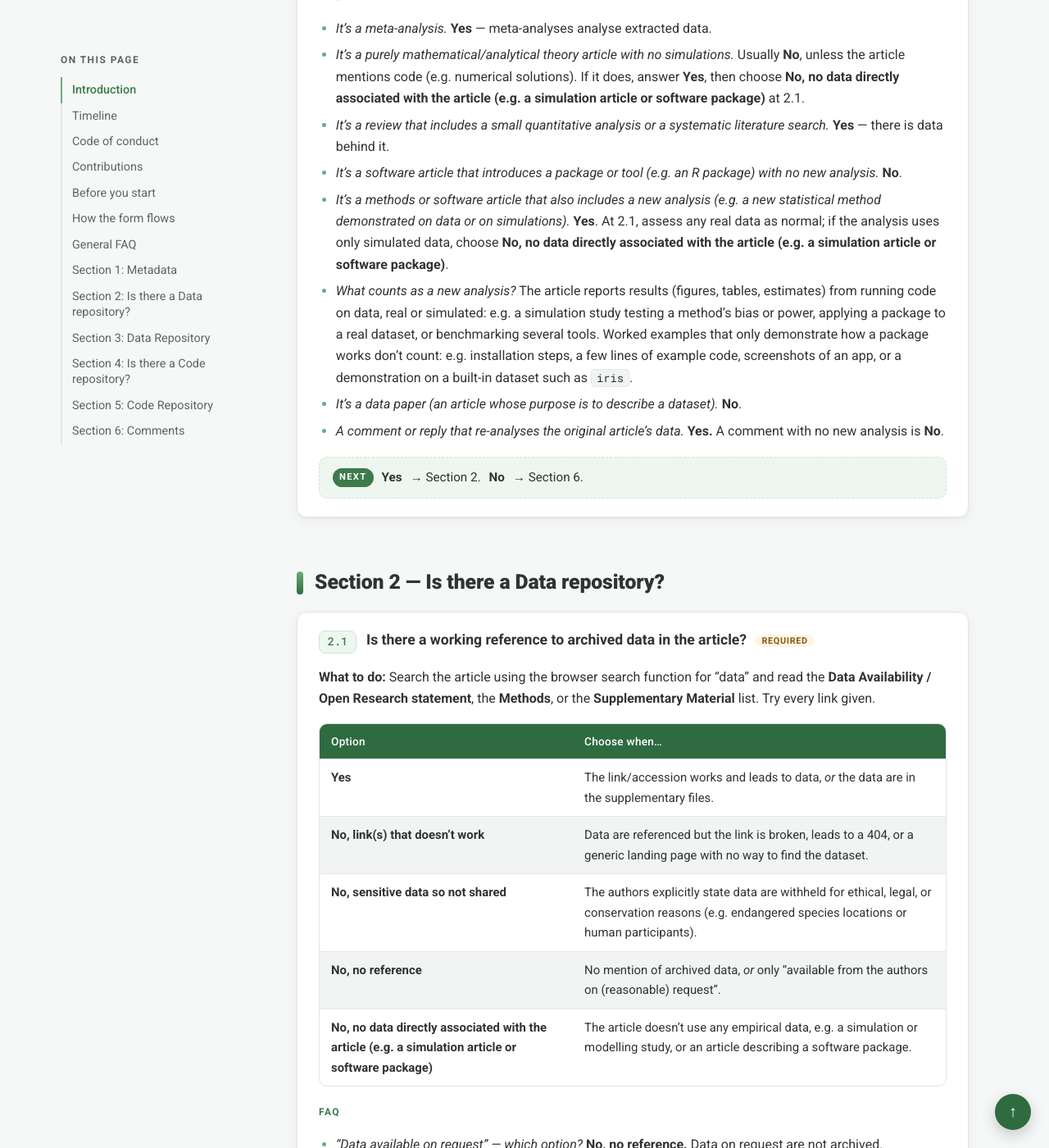
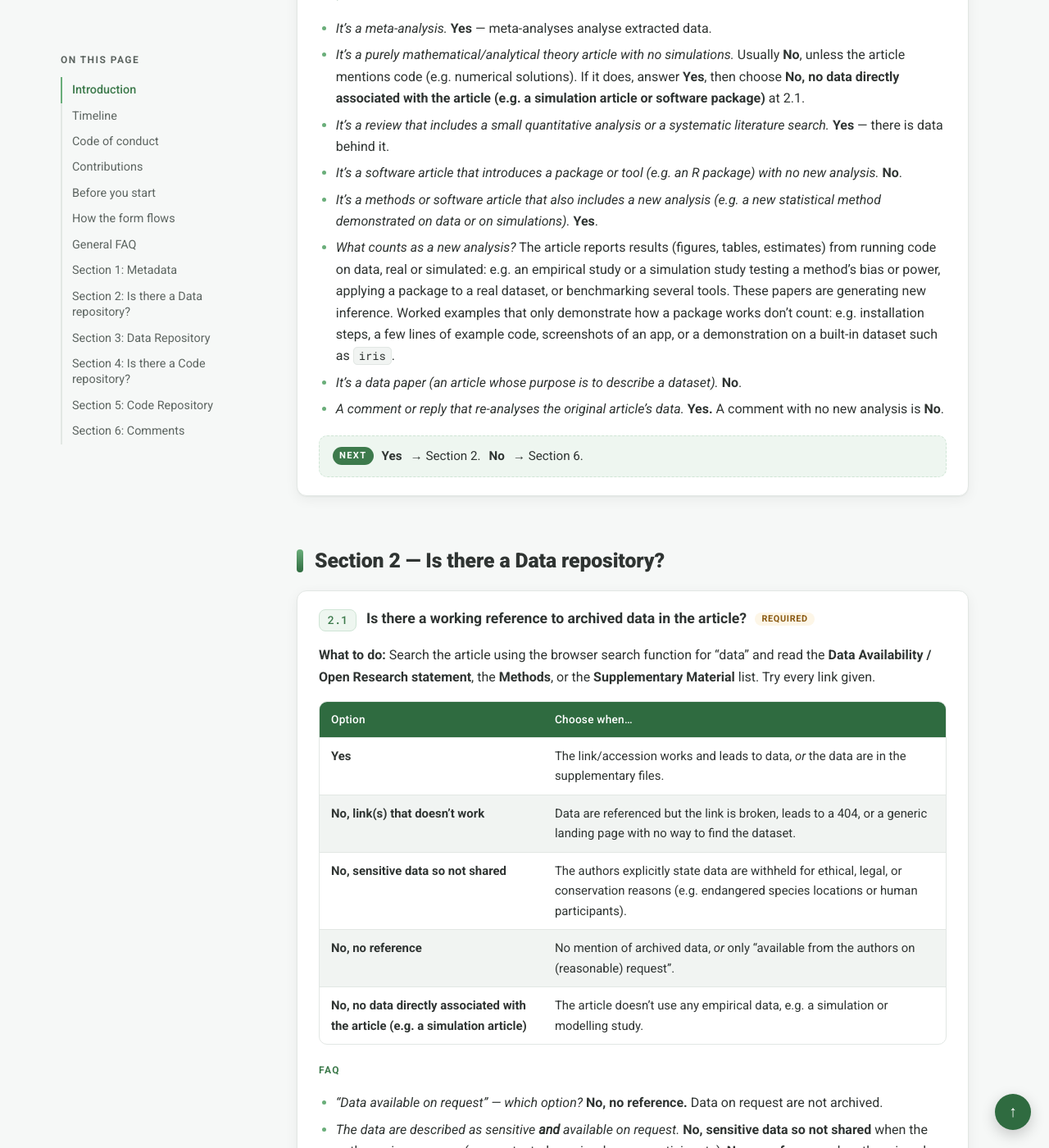
Before and after one commit to EIvimeyCook/Data-Code_Society, a Jekyll site: the page built from FAQ.md, in a window 1280 px wide and 1400 px high, scrolled down 7669 px. Shown: the whole window at 82% size. Built offline with Jekyll 4.4.1, drawn with Linux system fonts in a browser that asks for light colours; our own code applies the rules of GitHub Pages for plain Markdown files; some of the changed text lies outside the part shown.

Commit message:
Refine FAQ responses for clarity and consistency

```diff
--- a/FAQ.md
+++ b/FAQ.md
@@ -216,8 +216,8 @@ The Zoom chat or the dedicated Slack channel.
 - *It's a purely mathematical/analytical theory article with no simulations.* Usually **No**, unless the article mentions code (e.g. numerical solutions). If it does, answer **Yes**, then choose **No, no data directly associated with the article (e.g. a simulation article or software package)** at 2.1.
 - *It's a review that includes a small quantitative analysis or a systematic literature search.* **Yes** — there is data behind it.
 - *It's a software article that introduces a package or tool (e.g. an R package) with no new analysis.* **No**.
-- *It's a methods or software article that also includes a new analysis (e.g. a new statistical method demonstrated on data or on simulations).* **Yes**. At 2.1, assess any real data as normal; if the analysis uses only simulated data, choose **No, no data directly associated with the article (e.g. a simulation article or software package)**.
-- *What counts as a new analysis?* The article reports results (figures, tables, estimates) from running code on data, real or simulated: e.g. a simulation study testing a method's bias or power, applying a package to a real dataset, or benchmarking several tools. Worked examples that only demonstrate how a package works don't count: e.g. installation steps, a few lines of example code, screenshots of an app, or a demonstration on a built-in dataset such as `iris`.
+- *It's a methods or software article that also includes a new analysis (e.g. a new statistical method demonstrated on data or on simulations).* **Yes**.
+- *What counts as a new analysis?* The article reports results (figures, tables, estimates) from running code on data, real or simulated: e.g. an empirical study or a simulation study testing a method's bias or power, applying a package to a real dataset, or benchmarking several tools. These papers are generating new inference. Worked examples that only demonstrate how a package works don't count: e.g. installation steps, a few lines of example code, screenshots of an app, or a demonstration on a built-in dataset such as `iris`.
 - *It's a data paper (an article whose purpose is to describe a dataset).* **No**.
 - *A comment or reply that re-analyses the original article's data.* **Yes.** A comment with no new analysis is **No**.
 
@@ -236,7 +236,7 @@ The Zoom chat or the dedicated Slack channel.
 | **No, link(s) that doesn't work** | Data are referenced but the link is broken, leads to a 404, or a generic landing page with no way to find the dataset. |
 | **No, sensitive data so not shared** | The authors explicitly state data are withheld for ethical, legal, or conservation reasons (e.g. endangered species locations or human participants). |
 | **No, no reference** | No mention of archived data, *or* only "available from the authors on (reasonable) request". |
-| **No, no data directly associated with the article (e.g. a simulation article or software package)** | The article doesn't use any empirical data, e.g. a simulation or modelling study, or an article describing a software package. |
+| **No, no data directly associated with the article (e.g. a simulation article)** | The article doesn't use any empirical data, e.g. a simulation or modelling study. |
 
 **FAQ**
 - *"Data available on request" — which option?* **No, no reference.** Data on request are not archived.
@@ -247,10 +247,10 @@ The Zoom chat or the dedicated Slack channel.
 - *The statement says data "will be made available" or "will be deposited upon publication", but there is no working link.* **No, no reference** — a promise is not an archive.
 - *The link is a private "reviewer" link (e.g. a Dryad or Figshare review URL) left in the published article.* If it still opens the dataset, **Yes**. If it no longer works, **No, link(s) that doesn't work**.
 - *The data come entirely from an existing public database (e.g. GBIF, a previously published dataset) and the article cites it.* **Yes** if a working link/accession to the specific data used is given; otherwise **No, no reference**. Note it in the comments.
-- *What counts as "No, no data directly associated with the article (e.g. a simulation article or software package)"?* The article doesn't collect, compile or analyse any empirical (real-world) data. Typical examples are simulation or modelling studies, and software articles whose new analysis uses only simulated data. Their code is still assessed in Section 4.
+- *What counts as "No, no data directly associated with the article (e.g. a simulation article)"?* The article doesn't collect, compile or analyse any empirical (real-world) data. Typical examples are simulation or modelling studies, and software articles whose new analysis uses only simulated data. Their code is still assessed in Section 4.
 - *A simulation or model that is fitted to, or parameterised with, empirical data (e.g. field measurements or a published dataset).* The article contains data. Assess that data as normal.
-- *A software or package article with a new analysis on real data.* The article contains data. Assess that data as normal. Small example or test datasets that come bundled inside the package don't count, so if those are all there is, choose **No, no data directly associated with the article (e.g. a simulation article or software package)**.
-- *The simulation outputs (e.g. model runs) are archived.* Simulated outputs aren't empirical data, so choose **No, no data directly associated with the article (e.g. a simulation article or software package)**.
+- *A software or package article with a new analysis on real data.* The article contains data. Assess that data as normal. Small example or test datasets that come bundled inside the package don't count, so if those are all there is, choose **No, no data directly associated with the article (e.g. a simulation article)**.
+- *The simulation outputs (e.g. model runs) are archived.* Simulated outputs aren't empirical data, so choose **No, no data directly associated with the article (e.g. a simulation article)**.
 - *A purely mathematical or analytical theory article with no data and no code.* That should have been **No** at 1.4, so you shouldn't reach this question. If you have, go back and change 1.4.
 
 ➡️ **Yes** → Section 3. **Any "No"** → Section 4.
```
